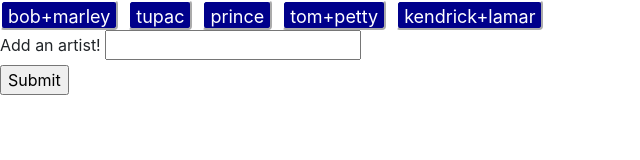
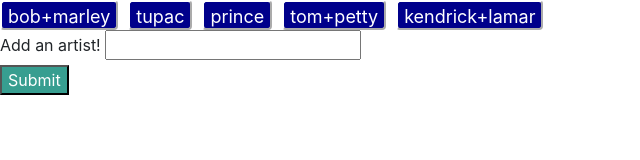
Before and after one commit to rsharar/GifTastic, a plain HTML site: page index.html in a window 1280 px wide. Shown: the whole page, without its empty margins (0-640 px from the left). Drawn offline with nearby package versions, Linux system fonts and the light colour scheme.

Commit message:
buttons dynamically created on click of submit

```diff
--- a/assets/css/style.css
+++ b/assets/css/style.css
@@ -8,7 +8,7 @@
     border-radius: 4px;
 }
 
-.initialButtons:hover{
+.artists:hover{
     background-color: darkgreen;
 
 }
@@ -16,3 +16,8 @@
 .gif{
     border: 2px solid black;
 }
+
+#addbutton{
+    background-color: #379E90;
+    color: white;
+}
--- a/assets/javascript/app.js
+++ b/assets/javascript/app.js
@@ -70,8 +70,6 @@ function createNewButton(){
 
         //generate new button
         $("#artistbuttons").append(newBtn).addClass('artistbtn')
-
-
     })
     // append new button to div id = 'buttons'
 }
--- a/index.html
+++ b/index.html
@@ -21,7 +21,7 @@
             <input type="text" id ="user-input"><br>
 
             <!-- Submit button -->
-            <input id ="addbutton" type ="submit" value="Submit">
+            <input id ="addbutton" type ="button" value="Submit">
         </form>
 
 
```
